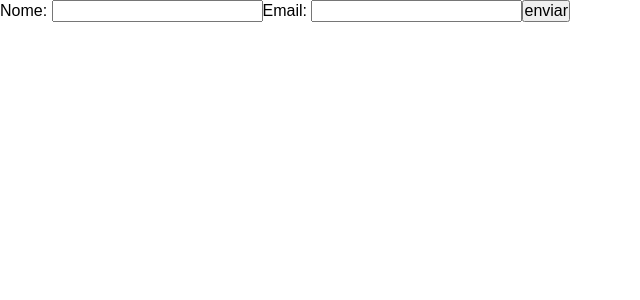
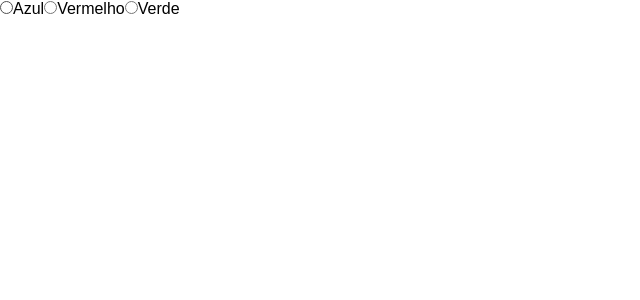
Before and after one commit to Pedrohprado/estudos_ReactJS_Form, a React (Vite) app: page / in a window 1280 px wide. Shown: the top 300 px of the page, without its empty margins (0-640 px from the left). Built offline with nearby package versions, Linux system fonts and the light colour scheme.

Commit message:
add new forms

```diff
--- a/src/App.jsx
+++ b/src/App.jsx
@@ -1,29 +1,36 @@
-import React from "react";
-import "./App.css";
-import Input from "./Form/Input";
+// import React from 'react';
+import React from 'react';
+import './App.css';
+import Radio from './pages/Radio';
+// import Input from './Form/Input';
 // import CheckBox from "./pages/CheckBox";
 // import Exercicie from "./pages/Exercicie";
-// import TestFormObj from "./pages/TestFormObj";
+// import TestFormObj from './pages/TestFormObj';
 
 const App = () => {
-  const [name, setName] = React.useState("");
-  const [email, setEmail] = React.useState("");
+  // const [name, setName] = React.useState('');
+  // const [email, setEmail] = React.useState('');
+  const [cor, setCor] = React.useState();
 
   return (
-    <form style={{ width: "100vw", height: "100vh" }}>
+    <div style={{ width: '100vw', height: '100vh' }}>
+      <Radio
+        options={['Azul', 'Vermelho', 'Verde']}
+        value={cor}
+        setValue={setCor}
+      />
       {/* <TestFormObj /> */}
       {/* <Exercicie /> */}
       {/* <CheckBox /> */}
-      <Input id="nome" label="Nome" value={name} setValue={setName} required />
+      {/* <Input id='nome' label='Nome' value={name} setValue={setName} required />
       <Input
-        id="email"
-        label="Email"
+        id='email'
+        label='Email'
         value={email}
         setValue={setEmail}
         required
-      />
-      <button>enviar</button>
-    </form>
+      /> */}
+    </div>
   );
 };
 
--- /dev/null
+++ b/src/pages/Radio/index.jsx
@@ -0,0 +1,21 @@
+/* eslint-disable react/prop-types */
+
+const Radio = ({ options, value, setValue }) => {
+  return (
+    <>
+      {options.map((option) => (
+        <label key={option}>
+          <input
+            type='radio'
+            value={option}
+            checked={value === option}
+            onChange={({ target }) => setValue(target.value)}
+          />
+          {option}
+        </label>
+      ))}
+    </>
+  );
+};
+
+export default Radio;
```
Also changed, not shown: src/pages/CheckBox/index.jsx (+7 -7 lines).
